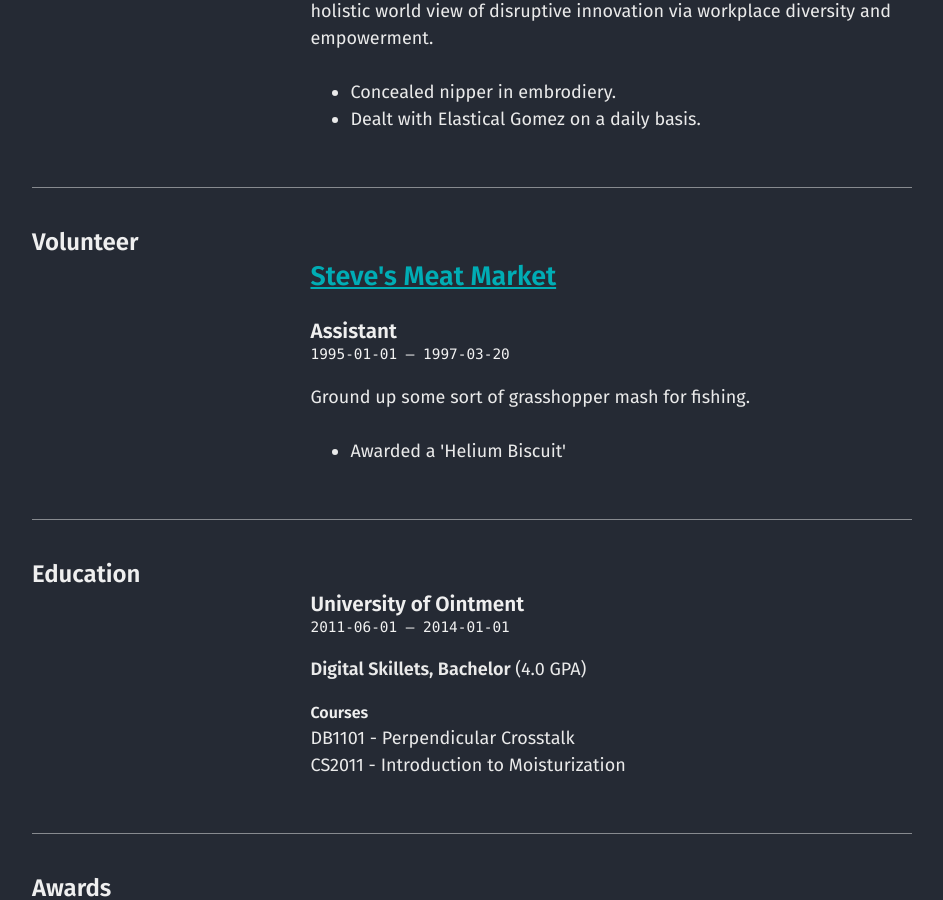
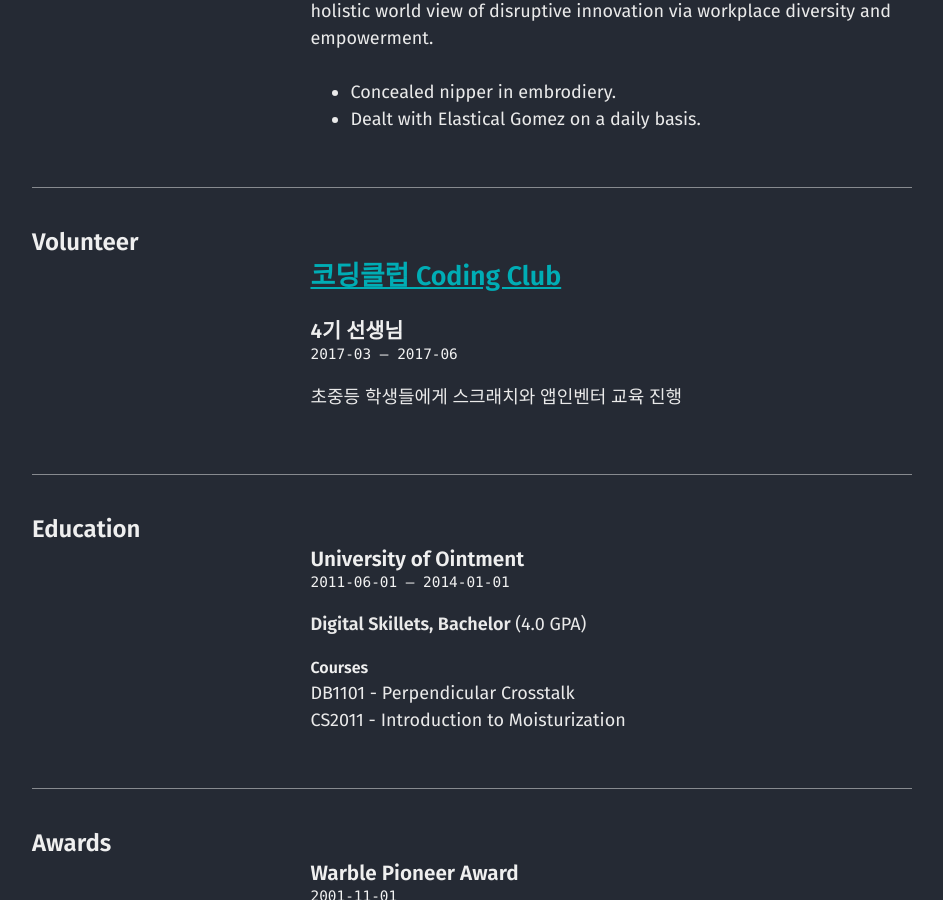
Before and after one commit to mmistakes/jekyll-theme-basically-basic, a Jekyll site: the page built from cv.md, in a window 1280 px wide and 900 px high, scrolled down 922 px. Shown: the whole window, without its empty margins (40-983 px from the left). Built offline with Jekyll 4.4.1, drawn with Linux system fonts in a browser that asks for light colours.

Commit message:
Update _data/cv.json

```diff
--- a/_data/cv.json
+++ b/_data/cv.json
@@ -43,14 +43,13 @@
   ],
   "volunteer": [
     {
-      "organization": "Steve's Meat Market",
-      "position": "Assistant",
-      "website": "",
-      "startDate": "1995-01-01",
-      "endDate": "1997-03-20",
-      "summary": "Ground up some sort of grasshopper mash for fishing.",
+      "organization": "코딩클럽 Coding Club",
+      "position": "4기 선생님",
+      "website": "codingclubs.org",
+      "startDate": "2017-03",
+      "endDate": "2017-06",
+      "summary": "초중등 학생들에게 스크래치와 앱인벤터 교육 진행",
       "highlights": [
-        "Awarded a 'Helium Biscuit'"
       ]
     }
   ],
```
